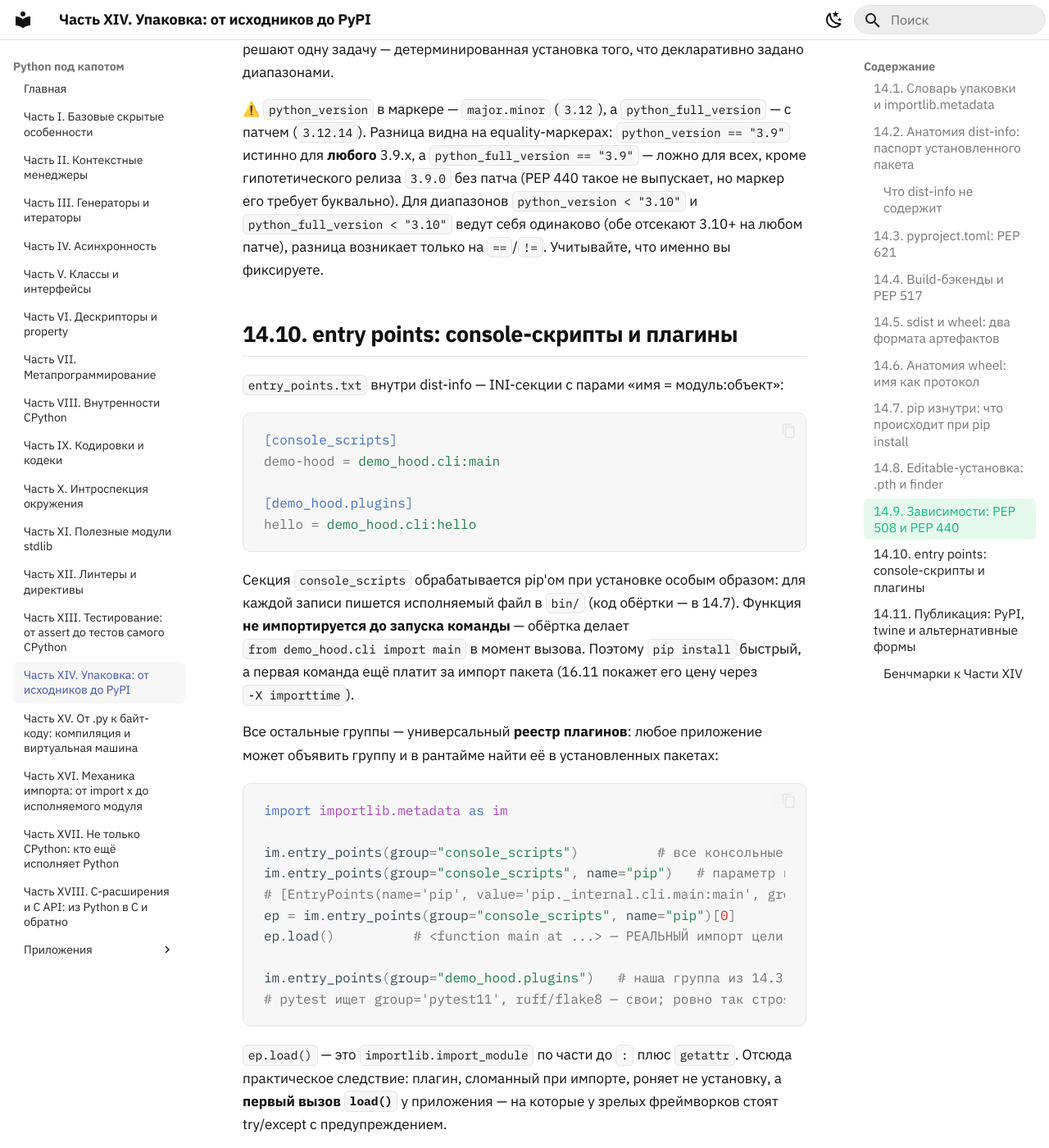
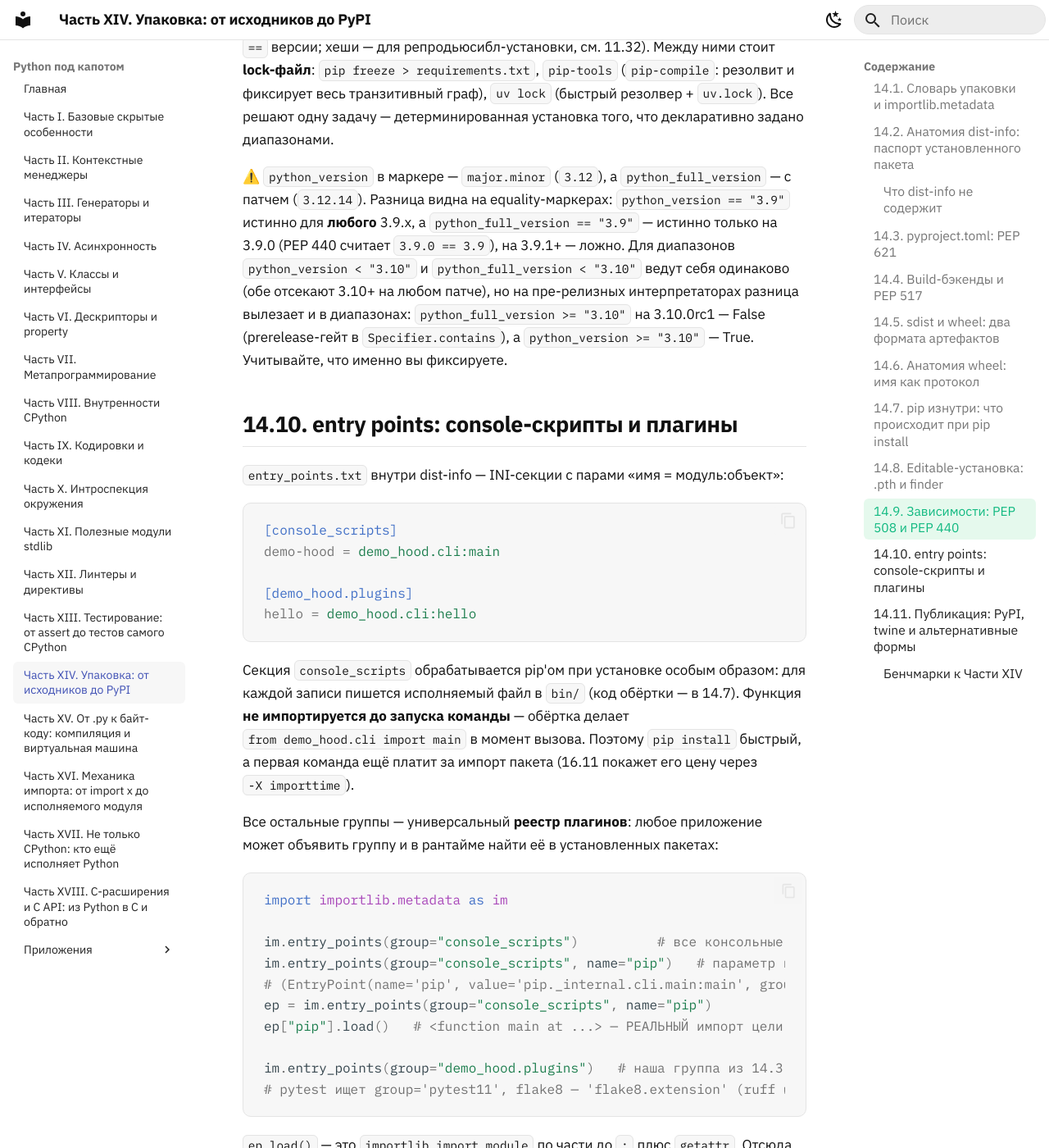
Before and after one commit to n3xumc0r3/py-underhood, an MkDocs documentation site: the page built from book/14-packaging.md, in a window 1280 px wide and 1400 px high, scrolled down 17454 px. Shown: the whole window at 82% size. Built offline with MkDocs 1.6.1 and Material for MkDocs 9.7.7, drawn with Linux system fonts in a browser that asks for light colours; some of the changed text lies outside the part shown.

Commit message:
Fix chapter 14 per review: ==2.31.* does not match 2.32 + wildcard legal with == and != (PEP 440), EntryPoints has no positional indexing (ep['pip'].load() by name, real repr is tuple of EntryPoint), editable compat/strict modes are setuptools --config-settings (not hatchling; strict = link tree + static .pth), PyPI accepts wheel-only uploads (sdist is a recommendation not requirement), six sdist tree includes six.py, SPDX license='MIT' needs setuptools>=77 (PEP 639), sys_tags st[:2] order is packaging-version-dependent (26.3+ puts linux_x86_64 first), python_full_version=='3.9' is True on real 3.9.0 (PEP 440 pads) + prerelease gate hits ranges too, ruff has no entry-point plugins, PEP 723 consumers are uv run/pip-run not pipx

````diff
--- a/book/14-packaging.md
+++ b/book/14-packaging.md
@@ -232,7 +233,7 @@ pip install --prefer-binary pkg          # старый wheel вместо но
 pip download --no-deps --no-binary :all: six   # скачать sdist руками
 ```
 
-✅ Практическое правило: sdist обязателен к публикации (PyPI требует; имя файла нормализуется по PEP 625; некоторые упаковщики/линукс-дистрибутивы собирают только из него), но добрые пакеты публикуют и wheel для каждой платформы. Если пакет публикует **только** sdist с C-кодом — его установка потребует gcc у каждого пользователя (или см. 18.9 про stable ABI: один `cp312-abi3`-wheel покрывает 3.12+).
+✅ Практическое правило: sdist принято публиковать всегда (Packaging User Guide прямо рекомендует заливать и sdist, и wheels; имя файла нормализуется по PEP 625; некоторые упаковщики/линукс-дистрибутивы собирают только из него), хотя PyPI технически принимает и wheel-only. Если пакет публикует **только** sdist с C-кодом — его установка потребует gcc у каждого пользователя (или см. 18.9 про stable ABI: один `cp312-abi3`-wheel покрывает 3.12+).
 
 ## 14.6. Анатомия wheel: имя как протокол { #14.6 }
 
@@ -261,8 +262,8 @@ mypy-1.11.0-cp312-cp312-musllinux_1_1_x86_64.whl
 from packaging import tags
 st = list(tags.sys_tags())      # порядок приоритета для ЭТОГО интерпретатора
 len(st)                         # 1122 тега на CPython 3.12 / Linux x86_64 / glibc 2.41
-st[:2]                          # cp312-cp312-manylinux_2_41_x86_64, ..._2_40...
-st[-1]                          # py30-none-any — самый «древний» совместимый
+st[:2]                          # packaging ≤26.0: manylinux_2_41, ..._2_40... (в 26.3+ первым стоит linux_x86_64)
+st[-1]                          # py30-none-any — самый «древний» совместимый (стабильно)
 ```
 
 Внутри wheel — zip с двумя частями: код и `dist-info` (всё это проверено на собранном демо):
@@ -445,7 +446,7 @@ Requirement('pywin32==306; sys_platform == "win32"').marker.evaluate()  # False
 
 Отсюда разделение труда: `pyproject.toml` — декларация (диапазоны, маркеры, extras), `requirements.txt` — снимок окружения (по традиции жёстко закреплённые `==` версии; хеши — для репродьюсибл-установки, см. 11.32). Между ними стоит **lock-файл**: `pip freeze > requirements.txt`, `pip-tools` (`pip-compile`: резолвит и фиксирует весь транзитивный граф), `uv lock` (быстрый резолвер + `uv.lock`). Все решают одну задачу — детерминированная установка того, что декларативно задано диапазонами.
 
-⚠️ `python_version` в маркере — `major.minor` (`3.12`), а `python_full_version` — с патчем (`3.12.14`). Разница видна на equality-маркерах: `python_version == "3.9"` истинно для **любого** 3.9.x, а `python_full_version == "3.9"` — ложно для всех, кроме гипотетического релиза `3.9.0` без патча (PEP 440 такое не выпускает, но маркер его требует буквально). Для диапазонов `python_version < "3.10"` и `python_full_version < "3.10"` ведут себя одинаково (обе отсекают 3.10+ на любом патче), разница возникает только на `==`/`!=`. Учитывайте, что именно вы фиксируете.
+⚠️ `python_version` в маркере — `major.minor` (`3.12`), а `python_full_version` — с патчем (`3.12.14`). Разница видна на equality-маркерах: `python_version == "3.9"` истинно для **любого** 3.9.x, а `python_full_version == "3.9"` — истинно только на 3.9.0 (PEP 440 считает `3.9.0 == 3.9`), на 3.9.1+ — ложно. Для диапазонов `python_version < "3.10"` и `python_full_version < "3.10"` ведут себя одинаково (обе отсекают 3.10+ на любом патче), но на пре-релизных интерпретаторах разница вылезает и в диапазонах: `python_full_version >= "3.10"` на 3.10.0rc1 — False (prerelease-гейт в `Specifier.contains`), а `python_version >= "3.10"` — True. Учитывайте, что именно вы фиксируете.
 
 ## 14.10. entry points: console-скрипты и плагины { #14.10 }
 
@@ -468,12 +469,12 @@ import importlib.metadata as im
 
 im.entry_points(group="console_scripts")          # все консольные команды окружения
 im.entry_points(group="console_scripts", name="pip")   # параметр name= появился в 3.12; на 3.9–3.11 фильтруйте результат вручную
-# [EntryPoints(name='pip', value='pip._internal.cli.main:main', group='console_scripts')]
-ep = im.entry_points(group="console_scripts", name="pip")[0]
-ep.load()          # <function main at ...> — РЕАЛЬНЫЙ импорт цели
+# (EntryPoint(name='pip', value='pip._internal.cli.main:main', group='console_scripts'),)
+ep = im.entry_points(group="console_scripts", name="pip")
+ep["pip"].load()   # <function main at ...> — РЕАЛЬНЫЙ импорт цели (по имени; позиционной индексации у EntryPoints нет — [0] даст KeyError)
 
 im.entry_points(group="demo_hood.plugins")   # наша группа из 14.3
-# pytest ищет group='pytest11', ruff/flake8 — свои; ровно так строятся плагин-системы
+# pytest ищет group='pytest11', flake8 — 'flake8.extension' (ruff плагинов на entry points не имеет — он не исполняет Python); так строятся плагин-системы
 ```
 
 `ep.load()` — это `importlib.import_module` по части до `:` плюс `getattr`. Отсюда практическое следствие: плагин, сломанный при импорте, роняет не установку, а **первый вызов `load()`** у приложения — на которые у зрелых фреймворков стоят try/except с предупреждением.
@@ -538,7 +539,7 @@ pyz run: tool-v1
 
 ⚠️ `.pyz` — не безопасность, а удобство: код читается как zip, подписи у него нет, «вирусный вектор» он ничем не лучше скрипта. Для распространения среди «своих» — идеально; в публичный доступ — только wheel.
 
-PEP 723 (2024) — «inline script metadata»: шапка вида `# /// script` прямо в одном `.py`-файле, по которой `uv run`/`pipx` поднимают окружение с зависимостями. Тот же PEP 508-синтаксис, но носитель — сам скрипт. Идейно это zipapp наоборот: не «приложение без зависимостей», а «скрипт со своими».
+PEP 723 (2024) — «inline script metadata»: шапка вида `# /// script` прямо в одном `.py`-файле, по которой `uv run`/`pip-run` поднимают окружение с зависимостями. Тот же PEP 508-синтаксис, но носитель — сам скрипт. Идейно это zipapp наоборот: не «приложение без зависимостей», а «скрипт со своими».
 
 ### Бенчмарки к Части XIV { #14.11-benchmarki }
 
````
Also changed, not shown: other parts of book/14-packaging.md (+6 -5 lines).
